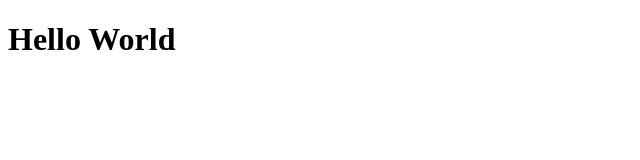
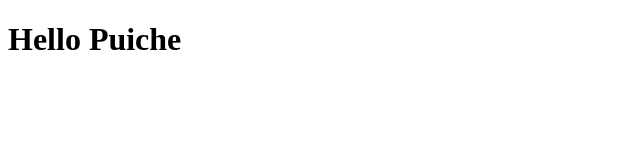
Before and after one commit to puiche/puiche.github.io, a plain HTML site: page index.html in a window 1280 px wide. Shown: the full height of the page, 0-640 px from the left. Drawn offline with Linux system fonts and the light colour scheme.

Commit message:
hello for puiche

```diff
--- a/index.html
+++ b/index.html
@@ -4,7 +4,7 @@
     <meta charset="UTF-8">
     <title>hello puiche</title>
 
-    <h1>Hello World</h1>
+    <h1>Hello Puiche</h1>
 </head>
 <body>
 
```
